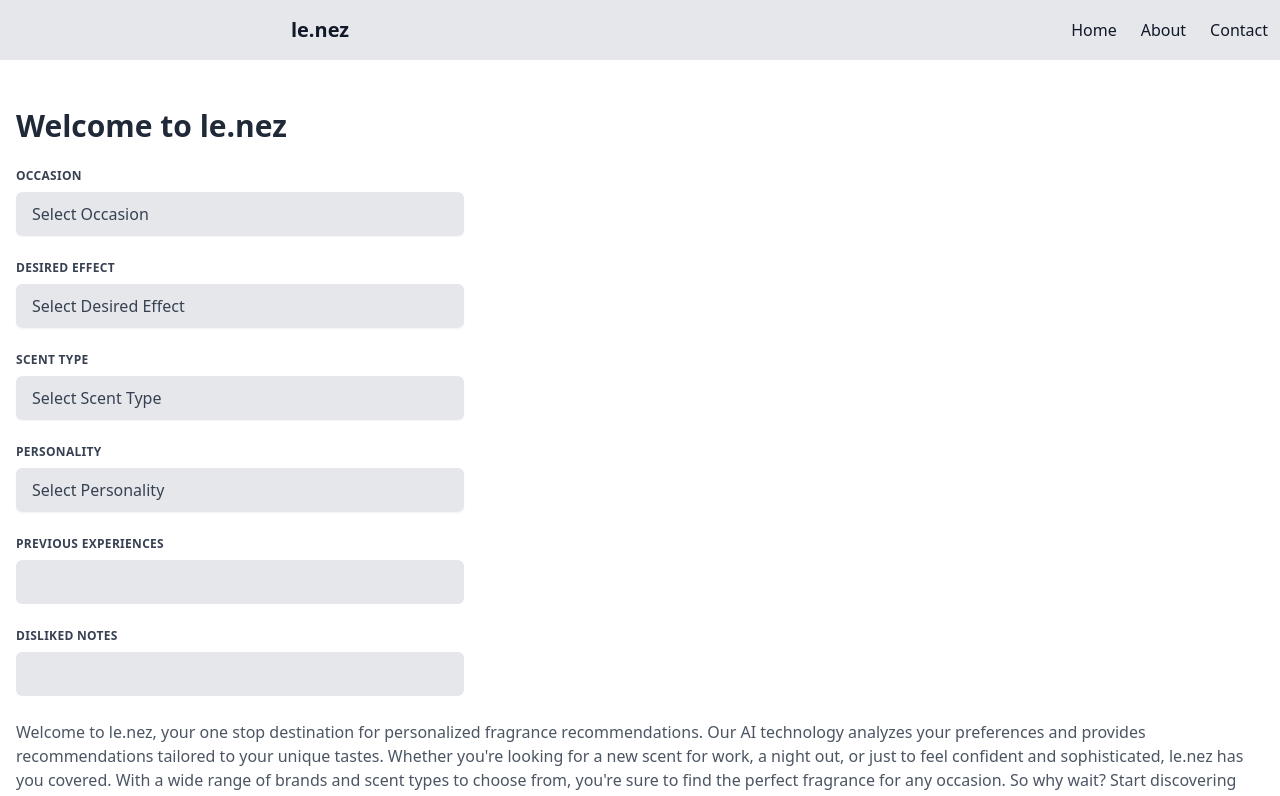
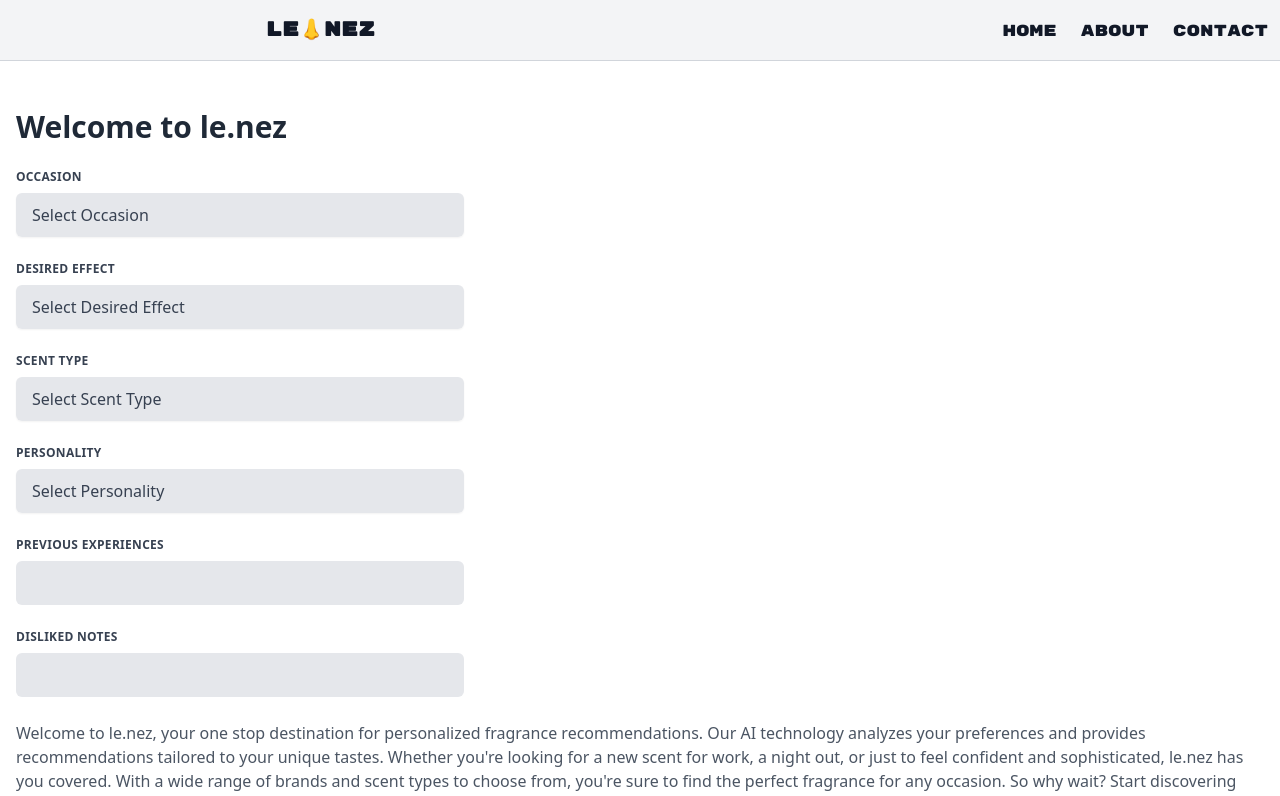
Before and after one commit to fizzleRaider7645/le.nez, a React (Create React App) app: page / in a window 1280 px wide. Shown: the top 796 px of the page. Built offline with nearby package versions, Linux system fonts and the light colour scheme.

Commit message:
create carousel component

```diff
--- a/public/index.html
+++ b/public/index.html
@@ -12,6 +12,9 @@
       user's mobile device or desktop. See https://developers.google.com/web/fundamentals/web-app-manifest/
     -->
     <link rel="manifest" href="%PUBLIC_URL%/manifest.json" />
+    <link rel="preconnect" href="https://fonts.googleapis.com">
+    <link rel="preconnect" href="https://fonts.gstatic.com" crossorigin>
+    <link href="https://fonts.googleapis.com/css2?family=Bebas+Neue&family=Rubik+Mono+One&display=swap" rel="stylesheet">
     <!--
       Notice the use of %PUBLIC_URL% in the tags above.
       It will be replaced with the URL of the `public` folder during the build.
--- a/src/ui/atoms/Textfield/index.tsx
+++ b/src/ui/atoms/Textfield/index.tsx
@@ -10,7 +10,7 @@ const Textfield: React.FC<Props> = ({ label, value, onChange }) => {
         {label}
       </label>
       <input
-        className='appearance-none block w-full bg-gray-200 text-gray-700 rounded-md py-3 px-4 mb-3 leading-tight focus:outline-none focus:bg-white'
+        className='appearance-none block w-full bg-gray-200 text-gray-700 rounded-md py-3 px-4 mb-3 leading-tight focus:outline-none focus:bg-white focus:ring-2 focus:ring-yellow-400'
         id={label}
         type='text'
         value={value.join(", ")}
--- /dev/null
+++ b/src/ui/patterns/Carousel/index.tsx
@@ -0,0 +1,40 @@
+import { useState } from "react";
+import Hero from "../Hero";
+
+function Carousel() {
+  const [activeIndex, setActiveIndex] = useState(0);
+  const items = [<div>hi</div>, <Hero />];
+
+  const handleNextClick = () => {
+    setActiveIndex((activeIndex + 1) % items.length);
+  };
+
+  return (
+    <div className='relative overflow-hidden w-full min-h-screen bg-gray-200'>
+      <div className='absolute top-0 left-0 w-full h-full flex items-center justify-center overflow-scroll'>
+        {items[activeIndex]}
+      </div>
+      <button
+        onClick={handleNextClick}
+        className='absolute bottom-0 right-0 mb-4 mr-4 p-2 rounded-full bg-white shadow-xl hover:shadow-2xl focus:outline-none'
+      >
+        <svg
+          className='w-6 h-6 text-gray-600'
+          fill='none'
+          stroke='currentColor'
+          viewBox='0 0 24 24'
+          xmlns='http://www.w3.org/2000/svg'
+        >
+          <path
+            strokeLinecap='round'
+            strokeLinejoin='round'
+            strokeWidth='2'
+            d='M19 14l-7 7m0 0l-7-7m7 7V3'
+          />
+        </svg>
+      </button>
+    </div>
+  );
+}
+
+export default Carousel;
--- a/src/ui/patterns/Header/index.tsx
+++ b/src/ui/patterns/Header/index.tsx
@@ -1,41 +1,70 @@
+import { useState } from "react";
 import HamburgerMenu from "../../icons/HamburgerMenu";
 
 function Header() {
+  const [showDropdown, setShowDropdown] = useState(false);
+
   return (
-    <header className='bg-gray-200 py-4 shadow-lg'>
+    <header className='bg-gray-100 py-4 border-b border-gray-300 shadow-2xl'>
       <div className='container mx-auto flex items-center justify-between flex-wrap'>
         <div className='w-1/2 text-center text-gray-700 text-sm'>
-          <a href='#' className='text-gray-900 font-bold text-xl'>
-            le.nez
+          <a
+            href='#'
+            className='text-gray-900 font-bold text-xl font-headerFont'
+          >
+            le👃nez
           </a>
         </div>
         <div className='w-1/2 flex justify-end'>
           <div className='hidden md:block'>
             <a
               href='#'
-              className='px-3 py-2 text-gray-900 rounded-full hover:bg-gray-800 focus:outline-none focus:bg-gray-800 active:bg-gray-800'
+              className='px-3 py-2 text-gray-900 rounded-full hover:bg-yellow-400 focus:outline-none focus:bg-yellow-400 active:bg-yellow-400 font-headerFont'
             >
               Home
             </a>
             <a
               href='#'
-              className='px-3 py-2 text-gray-900 rounded-full hover:bg-gray-800 focus:outline-none focus:bg-gray-800 active:bg-gray-800'
+              className='px-3 py-2 text-gray-900 rounded-full hover:bg-yellow-400 focus:outline-none focus:bg-yellow-400 active:bg-yellow-400 font-headerFont'
             >
               About
             </a>
             <a
               href='#'
-              className='px-3 py-2 text-gray-900 rounded-full hover:bg-gray-800 focus:outline-none focus:bg-gray-800 active:bg-gray-800'
+              className='px-3 py-2 text-gray-900 rounded-full hover:bg-yellow-400 focus:outline-none focus:bg-yellow-400 active:bg-yellow-400 font-headerFont'
             >
               Contact
             </a>
           </div>
           <div className='block md:hidden'>
             <button
-              className='px-3 py-2 font-bold text-gray-900 rounded-full hover:bg-gray-800 focus:outline-none focus:bg-gray-800 active:bg-gray-800'
+              onClick={() => setShowDropdown(!showDropdown)}
+              className='px-3 py-2 font-bold text-gray-900 rounded-full  hover:bg-yellow-400 focus:outline-none focus:bg-yellow-400 active:bg-yellow-400'
               type='button'
             >
               <HamburgerMenu />
+              {showDropdown && (
+                <div className='absolute right-0 mt-2 py-2 bg-white rounded-lg shadow-xl'>
+                  <a
+                    href='#'
+                    className='block px-4 py-2 text-gray-900 rounded-full hover:bg-yellow-400 focus:outline-none focus:bg-yellow-400 active:bg-yellow-400 font-headerFont'
+                  >
+                    Home
+                  </a>
+                  <a
+                    href='#'
+                    className='block px-4 py-2 text-gray-900 rounded-full hover:bg-yellow-400 focus:outline-none focus:bg-yellow-400 active:bg-yellow-400 font-headerFont'
+                  >
+                    About
+                  </a>
+                  <a
+                    href='#'
+                    className='block px-4 py-2 text-gray-900 rounded-full hover:bg-yellow-400 focus:outline-none focus:bg-yellow-400 active:bg-yellow-400 font-headerFont'
+                  >
+                    Contact
+                  </a>
+                </div>
+              )}
             </button>
           </div>
         </div>
--- a/src/ui/patterns/Hero/index.tsx
+++ b/src/ui/patterns/Hero/index.tsx
@@ -4,11 +4,11 @@ function Hero() {
   return (
     <section className='bg-white py-12'>
       <div className='container mx-auto px-4'>
-        <h1 className='text-3xl font-bold text-gray-800 mb-6'>
+        <h1 className='text-3xl font-bold text-gray-800 mb-6 font-michroma'>
           Welcome to le.nez
         </h1>
         <Form />
-        <p className='text-gray-600 mb-8'>
+        <p className='text-gray-600 mb-8 font-michroma'>
           Welcome to le.nez, your one stop destination for personalized
           fragrance recommendations. Our AI technology analyzes your preferences
           and provides recommendations tailored to your unique tastes. Whether
--- a/tailwind.config.js
+++ b/tailwind.config.js
@@ -4,15 +4,17 @@ module.exports = {
   content: ["./src/**/*.{js,jsx,ts,tsx}"],
   theme: {
     extend: {
-      backgroundColor: {
-        header: "#efefef",
+      fontFamily: {
+        bebasNeue: ["Bebas Neue", "cursive"],
+        headerFont: ["Rubik Mono One", "sans-serif"],
       },
-      textColor: {
-        "header-heading": "#707070",
-        "header-light": "#707070",
+      focusRing: {
+        2: "2px",
+        4: "4px",
       },
-      borderColor: {
-        header: "#dcdcdc",
+      focusRingColor: {
+        "indigo-500": "#6610f2",
+        "red-500": "#f56565",
       },
     },
   },
```
